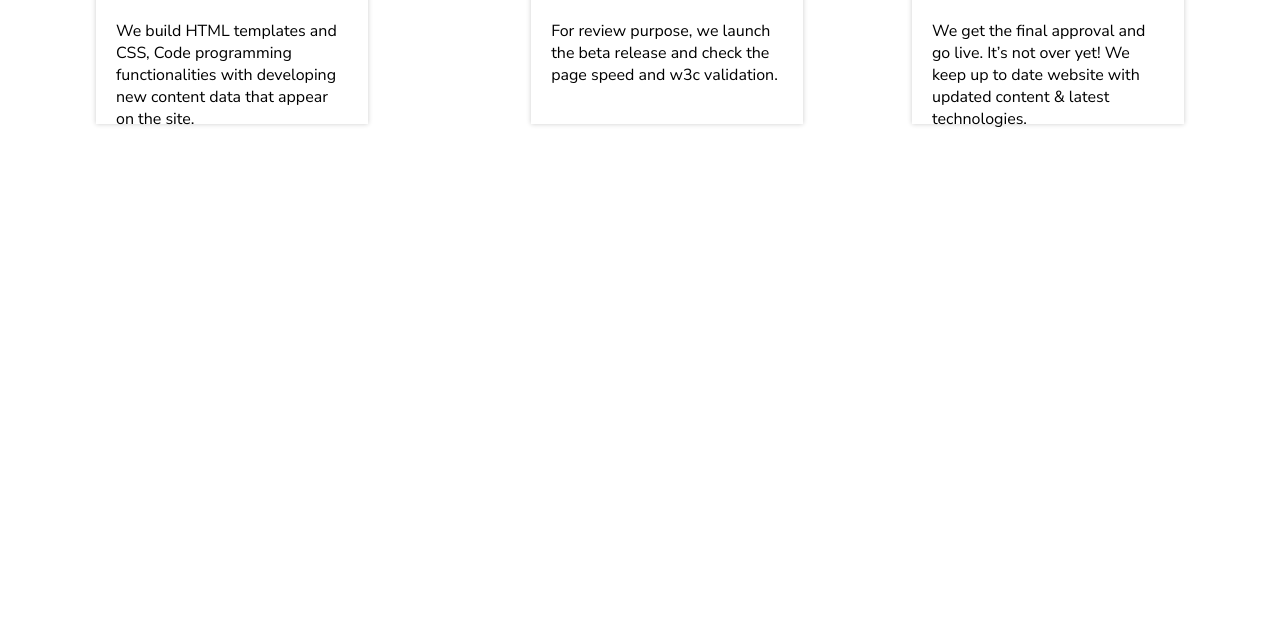
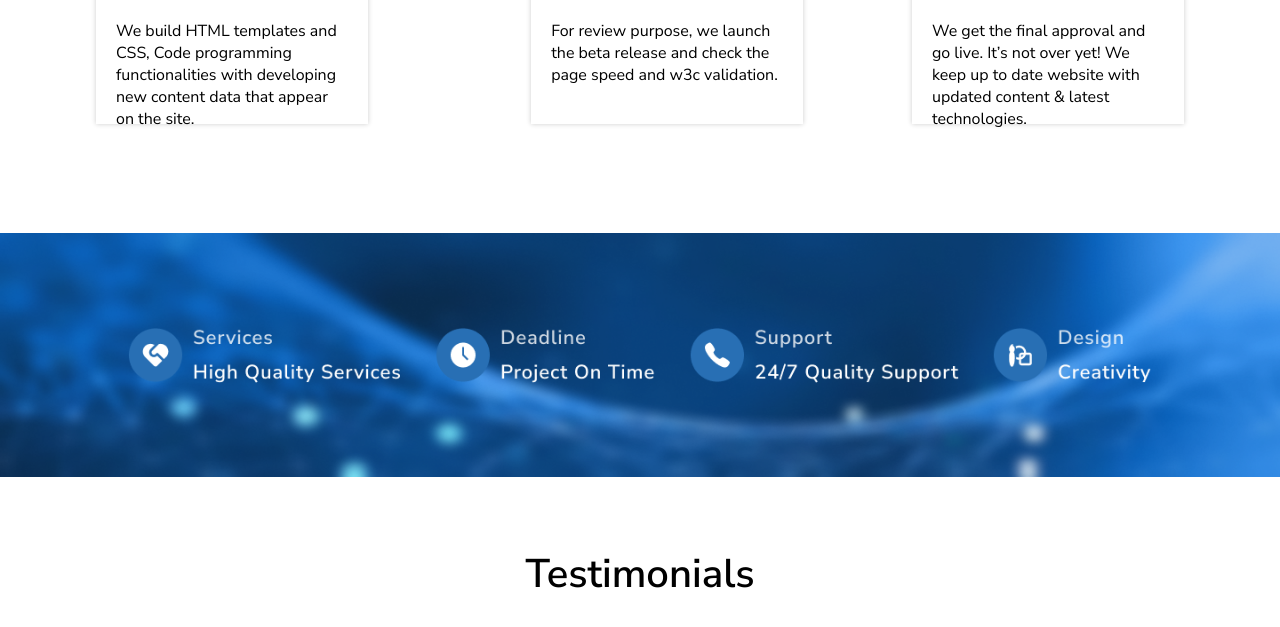
Before and after one commit to danieloshinubi/tekktopia-official-website, a plain HTML site: page index.html in a window 1280 px wide. Shown: the part 2334-2961 px from the top of the page. Before the commit the page ends 2567 px from the top, so only its background shows below. Drawn offline with Linux system fonts and the light colour scheme.

Commit message:
deadline and testimonial heading

```diff
--- a/index.html
+++ b/index.html
@@ -53,7 +53,7 @@
 
     <main>
         <!------------------------------------------- TRANSFORMATION SECTION------------------------------------------------------>
-        <section style="background-color: #E2F0F9">
+        <section class="hire-us-section">
             <div class="hire-us">
                 <div class="trans-margin">
                     <div class="transformation">
@@ -127,6 +127,16 @@
             </div>
         </section>
         <!-- -------------------------------------------END OF WHY US SECTION ---------------------------------->
+
+
+
+
+
+
+
+
+
+
         <!-- -------------------------------------------OUR MILESTONES -------------------------------------------------->
         <section class="milestones">
             <h1 class="our-milestones">Our Milestones</h1>
@@ -184,6 +194,42 @@
         </section>
         <!-- -----------------------------------------------END OF OUR MILE STONES------------------------------------------------------- -->
 
+
+
+
+
+
+
+
+
+
+
+
+        <!-- ----------------------------------------------------DEADLINES-------------------------------------- -->
+
+        <section class="deadline-section">
+            <img src="./images/template deadline.png" />
+        </section>
+
+        <!-- -----------------------------------------------------END OF DEADLINES--------------------------------- -->
+
+
+
+
+
+
+
+
+
+
+
+
+
+        <!-- ----------------------------------------------------TESTIMONIALS-------------------------------------- -->
+        <SECTION class="testimonials-section">
+            <h1 class="testimonials">Testimonials</h1>
+        </SECTION>
+        <!-- ----------------------------------------------------END OF TESTIMONIALS-------------------------------------- -->
     </main>
 
     <footer>
--- a/style.css
+++ b/style.css
@@ -199,6 +199,10 @@ nav {
     width: 100%;
 }
 
+.hire-us-section {
+    background-color: #E2F0F9
+}
+
 
 /* --------------HIRE US SECTION--------------- */
 
@@ -214,7 +218,8 @@ nav {
 }
 
 .our-services,
-.our-milestones {
+.our-milestones,
+.testimonials {
     margin-bottom: 5%;
     font-size: 40px;
     text-align: center;
@@ -322,21 +327,6 @@ nav {
     opacity: 30%;
 }
 
-.info-gathering h1 {
-    /* font-weight: 600;
-    font-size: 22px;
-    margin-bottom: 10%; */
-}
-
-.info-gathering {
-    /* display: block;
-    width: 25%;
-    height: 240px;
-    align-items: center;
-    margin-bottom: 10%; */
-    /* margin-right: 15%; */
-}
-
 .milestones {
     width: 85%;
     margin: auto;
@@ -364,14 +354,25 @@ nav {
     margin-bottom: 10%;
 }
 
-.strategy-planning {
-    /* display: block;
-    width: 25%;
-    height: 240px;
-    align-items: center;
-    margin-bottom: 10%; */
-    /* margin-right: 15%; */
+
+/* ------------END OF MILESTONES ------------*/
+
+
+/* ------------DEADLINES ------------*/
+
+.deadline-section {
+    margin-bottom: 5%;
+}
+
+.deadline-section img {
+    width: 100%;
 }
 
 
-/* ------------END OF MILESTONES ------------*/
+/* ------------END OF DEADLINES ------------*/
+
+
+/* ------------TESTIMONIALS ------------*/
+
+
+/* ------------END OF TESTIMONIALS ------------*/
```
Also changed, not shown: images/template deadline.png (added).
